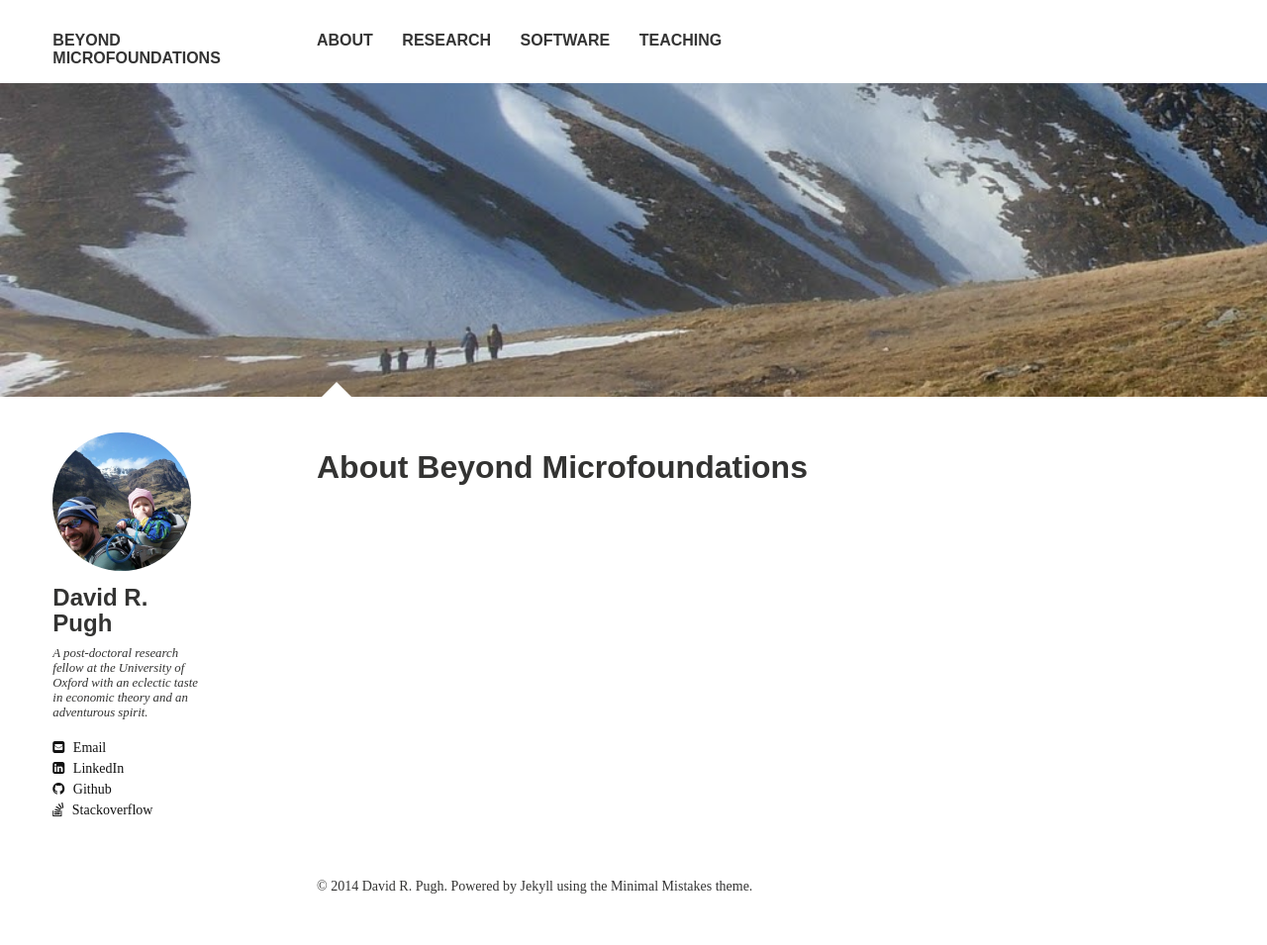
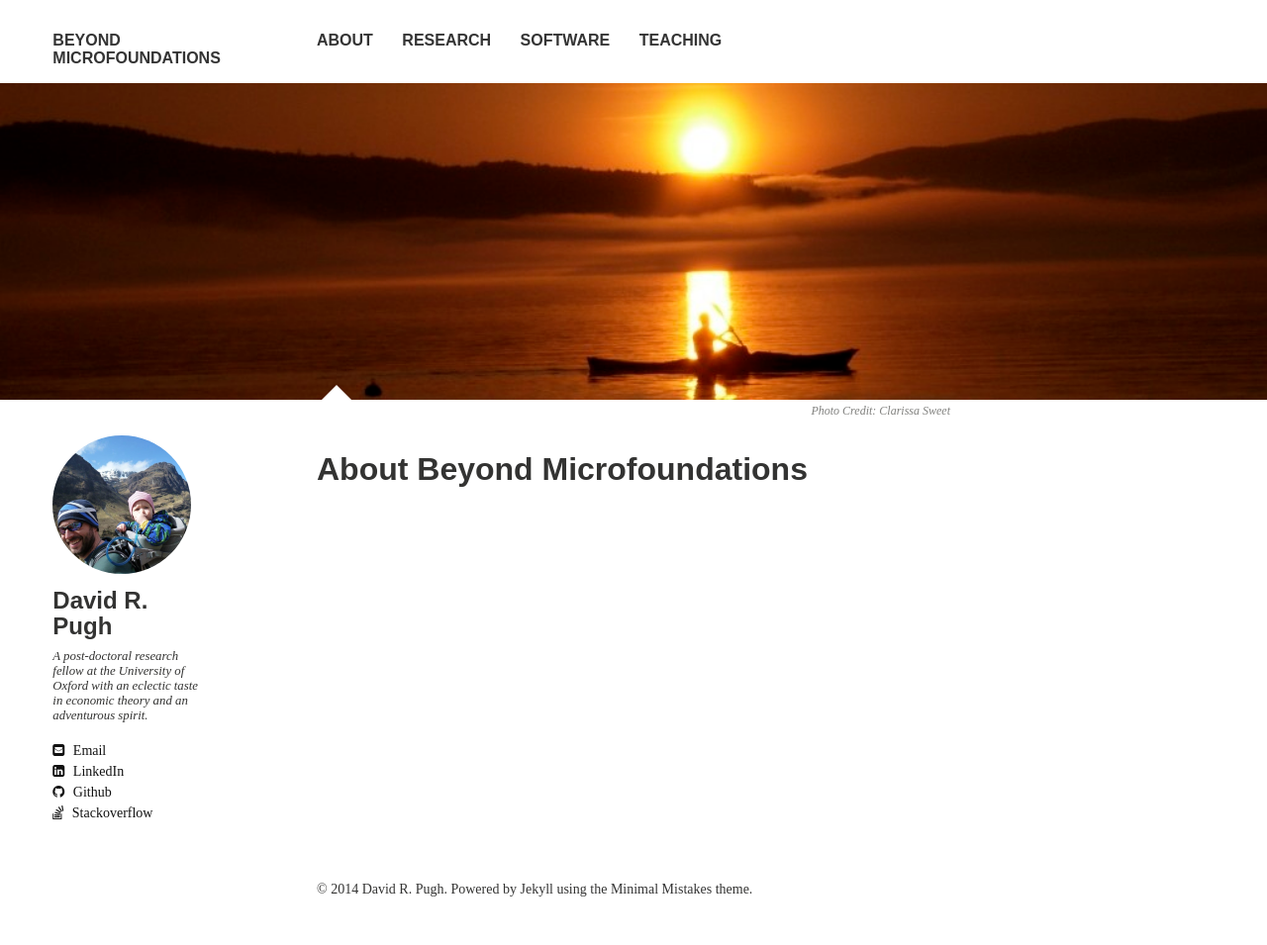
Before and after one commit to Lcpssm/davidrpugh.github.io, a Jekyll site: the page built from about/index.md, in a window 1280 px wide. Shown: the whole page at 99% size. Built offline with Jekyll 4.4.1, drawn with Linux system fonts in a browser that asks for light colours; nearby versions of some CDN libraries; some web fonts are replaced.

Commit message:
Updated feature photo for the about page.

```diff
--- a/about/index.md
+++ b/about/index.md
@@ -5,5 +5,6 @@ tags: [about]
 modified: 2014-08-08T20:53:07.573882-04:00
 comments: true
 image:
-  feature: south-glen-shiel-ridge.jpg
+  feature: new-found-lake-nh.jpg
+  credit: Clarissa Sweet
 ---
```
Also changed, not shown: images/new-found-lake-nh.jpg (added), images/south-glen-shiel-ridge.jpg (deleted).
